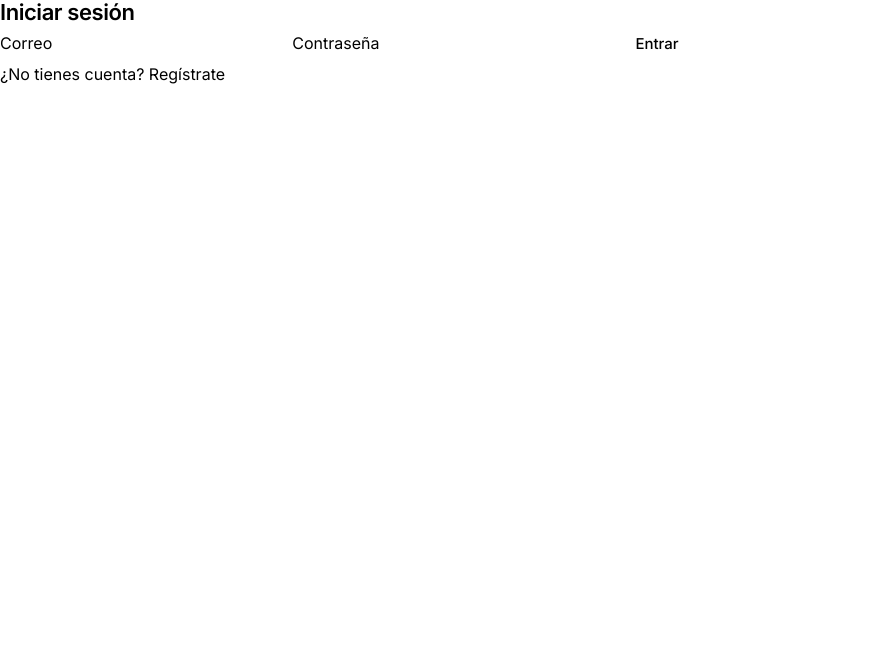
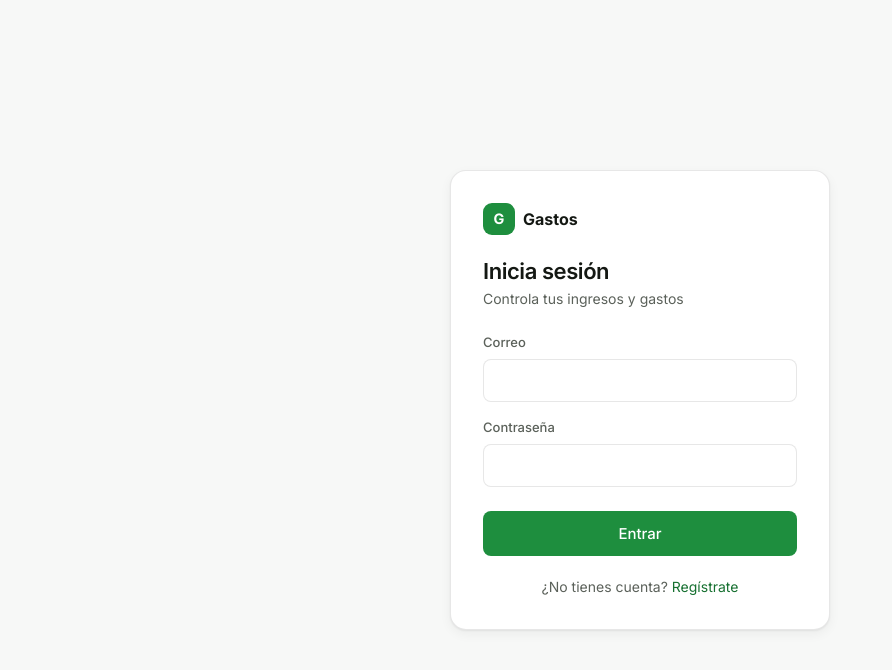
Before and after one commit to aymargardin02-blip/gastos-web, a React (Vite) app: page /login in a window 1280 px wide. Shown: the top 670 px of the page, without its empty margins (0-892 px from the left). Built offline with nearby package versions, Linux system fonts and the light colour scheme; no server answers.

Commit message:
fix: aplicar el tema por defecto antes de renderizar, para que los botones se vean bien sin el selector montado

```diff
--- a/index.html
+++ b/index.html
@@ -5,6 +5,20 @@
     <link rel="icon" type="image/svg+xml" href="/favicon.svg" />
     <meta name="viewport" content="width=device-width, initial-scale=1.0" />
     <title>gastos-web</title>
+
+    <script>
+  (function () {
+    var guardado = localStorage.getItem('gastos_tema')
+    var tema =
+      guardado === 'claro' || guardado === 'oscuro'
+        ? guardado
+        : window.matchMedia('(prefers-color-scheme: dark)').matches
+          ? 'oscuro'
+          : 'claro'
+    document.documentElement.setAttribute('data-tema', tema)
+  })()
+</script>
+
   </head>
   <body>
     <div id="root"></div>
--- /dev/null
+++ b/src/componentes/TarjetaAuth.tsx
@@ -0,0 +1,26 @@
+import type { ReactNode } from 'react'
+import '../estilos/auth.css'
+
+type Props = {
+  titulo: string
+  subtitulo: string
+  children: ReactNode
+}
+
+export default function TarjetaAuth({ titulo, subtitulo, children }: Props) {
+  return (
+    <div className="pantalla-auth">
+      <div className="tarjeta-auth">
+        <div className="tarjeta-auth__marca">
+          <span className="tarjeta-auth__logo" aria-hidden="true">
+            G
+          </span>
+          <strong>Gastos</strong>
+        </div>
+        <h2>{titulo}</h2>
+        <p className="tarjeta-auth__subtitulo">{subtitulo}</p>
+        {children}
+      </div>
+    </div>
+  )
+}
--- /dev/null
+++ b/src/estilos/auth.css
@@ -0,0 +1,106 @@
+.pantalla-auth {
+  min-height: 100dvh;
+  display: flex;
+  align-items: center;
+  justify-content: center;
+  padding: 1.5rem;
+}
+
+.tarjeta-auth {
+  width: 100%;
+  max-width: 380px;
+  background: var(--superficie);
+  border: 1px solid var(--borde);
+  border-radius: 16px;
+  box-shadow: var(--sombra);
+  padding: 2rem;
+  animation: aparecer 220ms var(--easing);
+}
+
+.tarjeta-auth__marca {
+  display: flex;
+  align-items: center;
+  gap: 0.5rem;
+  margin-bottom: 1.5rem;
+}
+
+.tarjeta-auth__logo {
+  width: 32px;
+  height: 32px;
+  border-radius: 9px;
+  background: var(--acento);
+  display: grid;
+  place-items: center;
+  color: white;
+  font-weight: 700;
+  font-size: 0.9rem;
+  flex-shrink: 0;
+}
+
+.tarjeta-auth h2 {
+  margin-bottom: 0.25rem;
+}
+
+.tarjeta-auth__subtitulo {
+  margin-bottom: 1.5rem;
+  font-size: 0.875rem;
+}
+
+.campo {
+  display: flex;
+  flex-direction: column;
+  gap: 0.375rem;
+  margin-bottom: 1rem;
+}
+
+.campo label {
+  font-size: 0.8125rem;
+  font-weight: 500;
+  color: var(--texto-secundario);
+}
+
+.campo input {
+  width: 100%;
+  padding: 0.7rem 0.85rem;
+}
+
+.tarjeta-auth button[type='submit'] {
+  width: 100%;
+  padding: 0.75rem;
+  margin-top: 0.5rem;
+  font-size: 0.9375rem;
+}
+
+.tarjeta-auth__pie {
+  margin-top: 1.25rem;
+  text-align: center;
+  font-size: 0.875rem;
+}
+
+.mensaje-error {
+  background: var(--peligro-suave);
+  color: var(--peligro);
+  border-radius: var(--radio-chico);
+  padding: 0.6rem 0.8rem;
+  font-size: 0.8125rem;
+  margin-bottom: 1rem;
+  animation: aparecer 150ms var(--easing);
+}
+
+@keyframes aparecer {
+  from {
+    opacity: 0;
+    transform: translateY(4px);
+  }
+  to {
+    opacity: 1;
+    transform: translateY(0);
+  }
+}
+
+@media (prefers-reduced-motion: reduce) {
+  .tarjeta-auth,
+  .mensaje-error {
+    animation: none;
+  }
+}
--- a/src/estilos/tema.css
+++ b/src/estilos/tema.css
@@ -18,6 +18,21 @@
 
   --duracion-rapida: 150ms;
   --easing: cubic-bezier(0.4, 0, 0.2, 1);
+
+  --fondo: #F7F8F7;
+  --superficie: #FFFFFF;
+  --superficie-2: #F0F2F0;
+  --texto: #141813;
+  --texto-secundario: #5B615A;
+  --borde: rgba(20, 24, 19, 0.1);
+  --acento: var(--verde-500);
+  --acento-texto: var(--verde-600);
+  --acento-suave: var(--verde-50);
+  --peligro: var(--rojo-500);
+  --peligro-suave: var(--rojo-100);
+  --material: rgba(255, 255, 255, 0.72);
+  --material-borde: rgba(255, 255, 255, 0.5);
+
 }
 
 [data-tema='claro'] {
--- a/src/paginas/Login.tsx
+++ b/src/paginas/Login.tsx
@@ -1,6 +1,7 @@
 import { useState, type SyntheticEvent } from 'react'
 import { Link } from 'react-router'
 import { login } from '../api/autenticacion'
+import TarjetaAuth from '../componentes/TarjetaAuth'
 
 type Props = { alAcceder: (token: string) => void }
 
@@ -25,33 +26,45 @@ export default function Login({ alAcceder }: Props) {
   }
 
   return (
+    <TarjetaAuth
+      titulo="Inicia sesión"
+      subtitulo="Controla tus ingresos y gastos"
+    >
       <form onSubmit={enviar}>
-      <h2>Iniciar sesión</h2>
-      <label>
-        Correo
+        <div className="campo">
+          <label htmlFor="email">Correo</label>
           <input
+            id="email"
             type="email"
             value={email}
             onChange={(e) => setEmail(e.target.value)}
             required
+            autoComplete="email"
           />
-      </label>
-      <label>
-        Contraseña
+        </div>
+        <div className="campo">
+          <label htmlFor="contrasena">Contraseña</label>
           <input
+            id="contrasena"
             type="password"
             value={contrasena}
             onChange={(e) => setContrasena(e.target.value)}
             required
+            autoComplete="current-password"
           />
-      </label>
-      {error && <p role="alert">{error}</p>}
-      <button type="submit" disabled={cargando}>
+        </div>
+        {error && (
+          <p className="mensaje-error" role="alert">
+            {error}
+          </p>
+        )}
+        <button type="submit" className="principal" disabled={cargando}>
           {cargando ? 'Entrando...' : 'Entrar'}
         </button>
-      <p>
+      </form>
+      <p className="tarjeta-auth__pie">
         ¿No tienes cuenta? <Link to="/registro">Regístrate</Link>
       </p>
-    </form>
+    </TarjetaAuth>
   )
 }
--- a/src/paginas/Registro.tsx
+++ b/src/paginas/Registro.tsx
@@ -1,6 +1,7 @@
 import { useState, type SyntheticEvent } from 'react'
 import { Link } from 'react-router'
 import { login, registrar } from '../api/autenticacion'
+import TarjetaAuth from '../componentes/TarjetaAuth'
 
 type Props = { alAcceder: (token: string) => void }
 
@@ -27,43 +28,54 @@ export default function Registro({ alAcceder }: Props) {
   }
 
   return (
+    <TarjetaAuth titulo="Crea tu cuenta" subtitulo="Empieza a llevar tus cuentas">
       <form onSubmit={enviar}>
-      <h2>Crear cuenta</h2>
-      <label>
-        Nombre
+        <div className="campo">
+          <label htmlFor="nombre">Nombre</label>
           <input
+            id="nombre"
             type="text"
             value={nombre}
             onChange={(e) => setNombre(e.target.value)}
             required
+            autoComplete="name"
           />
-      </label>
-      <label>
-        Correo
+        </div>
+        <div className="campo">
+          <label htmlFor="email">Correo</label>
           <input
+            id="email"
             type="email"
             value={email}
             onChange={(e) => setEmail(e.target.value)}
             required
+            autoComplete="email"
           />
-      </label>
-      <label>
-        Contraseña (mínimo 8 caracteres)
+        </div>
+        <div className="campo">
+          <label htmlFor="contrasena">Contraseña</label>
           <input
+            id="contrasena"
             type="password"
             value={contrasena}
             onChange={(e) => setContrasena(e.target.value)}
             minLength={8}
             required
+            autoComplete="new-password"
           />
-      </label>
-      {error && <p role="alert">{error}</p>}
-      <button type="submit" disabled={cargando}>
+        </div>
+        {error && (
+          <p className="mensaje-error" role="alert">
+            {error}
+          </p>
+        )}
+        <button type="submit" className="principal" disabled={cargando}>
           {cargando ? 'Creando cuenta...' : 'Registrarme'}
         </button>
-      <p>
+      </form>
+      <p className="tarjeta-auth__pie">
         ¿Ya tienes cuenta? <Link to="/login">Inicia sesión</Link>
       </p>
-    </form>
+    </TarjetaAuth>
   )
 }
```
Lines whose indentation alone changed are shown as unchanged.
